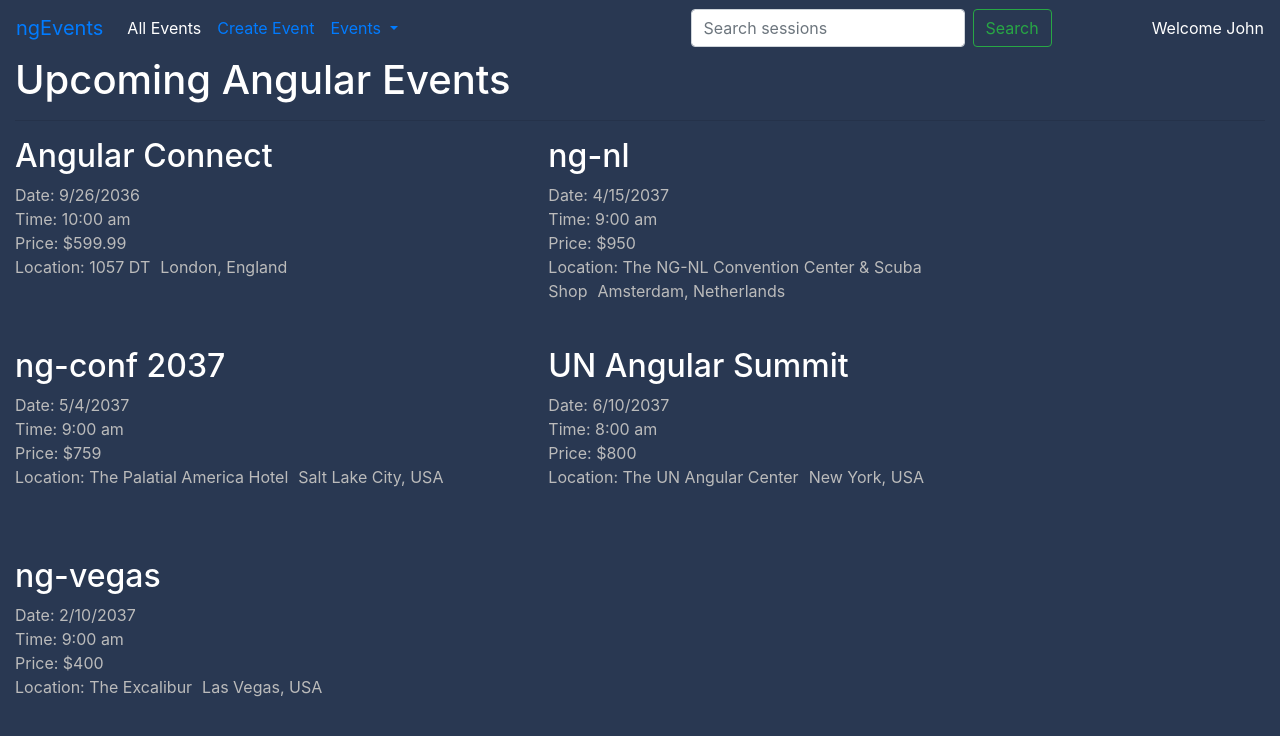
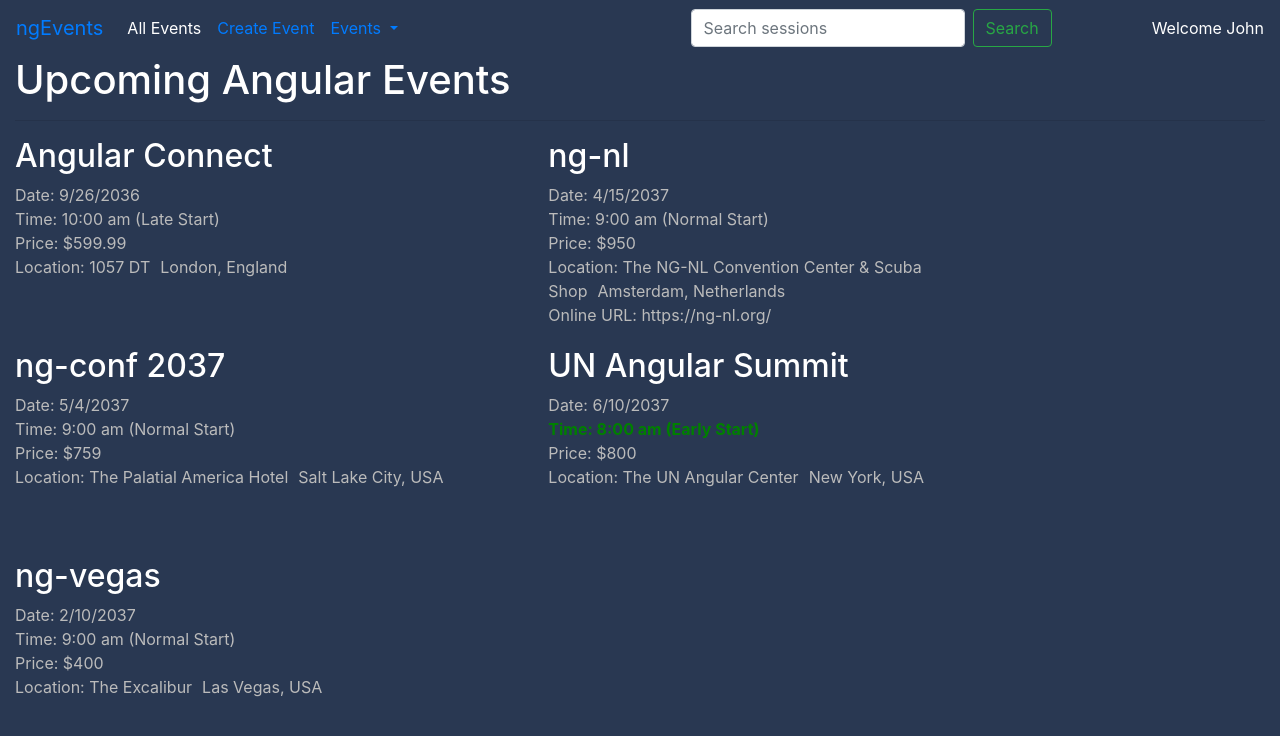
Before and after one commit to WilliamMoehlig/angular-pluralsight, an Angular app in the folder angular-fundamentals/: page / in a window 1280 px wide. Shown: the top 736 px of the page. Built offline with nearby package versions, Linux system fonts and the light colour scheme.

Commit message:
Exploring the angular template syntax

```diff
--- a/angular-fundamentals/src/app/events/event-thumbnail.component.html
+++ b/angular-fundamentals/src/app/events/event-thumbnail.component.html
@@ -1,12 +1,18 @@
 <div class="well hoverwell thumbnail">
-    <h2>{{ event.name }}</h2>
-    <div>Date: {{ event.date }}</div>
-    <div>Time: {{ event.time }}</div>
-    <div>Price: ${{ event.price }}</div>
-    <div>
-        <span>Location: {{ event.location.address }}</span>
+    <h2>{{ event?.name }}</h2>
+    <div>Date: {{ event?.date }}</div>
+    <div [ngStyle]="getStartTimeStyle()" [ngSwitch]="event?.time">
+        Time: {{ event?.time }}
+        <span *ngSwitchCase="'8:00 am'">(Early Start)</span>
+        <span *ngSwitchCase="'10:00 am'">(Late Start)</span>
+        <span *ngSwitchDefault>(Normal Start)</span>
+    </div>
+    <div>Price: ${{ event?.price }}</div>
+    <div *ngIf="event?.location">
+        <span>Location: {{ event?.location?.address }}</span>
         <span class="pad-left"
-            >{{ event.location.city }}, {{ event.location.country }}</span
+            >{{ event?.location?.city }}, {{ event?.location?.country }}</span
         >
     </div>
+    <div *ngIf="event?.onlineUrl">Online URL: {{ event?.onlineUrl }}</div>
 </div>
--- a/angular-fundamentals/src/app/events/event-thumbnail.component.ts
+++ b/angular-fundamentals/src/app/events/event-thumbnail.component.ts
@@ -19,4 +19,14 @@ import { Component, Input, Output, EventEmitter } from '@angular/core';
 })
 export class EventsThumbnailComponent {
     @Input() event: any;
+
+    getStartTimeStyle(): any {
+        if (this.event && this.event.time === '8:00 am') {
+            return {
+                color: 'green',
+                'font-weight': 'bold',
+            };
+        }
+        return {};
+    }
 }
--- a/angular-fundamentals/src/app/events/events-list.component.ts
+++ b/angular-fundamentals/src/app/events/events-list.component.ts
@@ -101,6 +101,7 @@ export class EventsListComponent {
                 city: 'Amsterdam',
                 country: 'Netherlands',
             },
+            onlineUrl: 'https://ng-nl.org/',
             sessions: [
                 {
                     id: 1,
```
